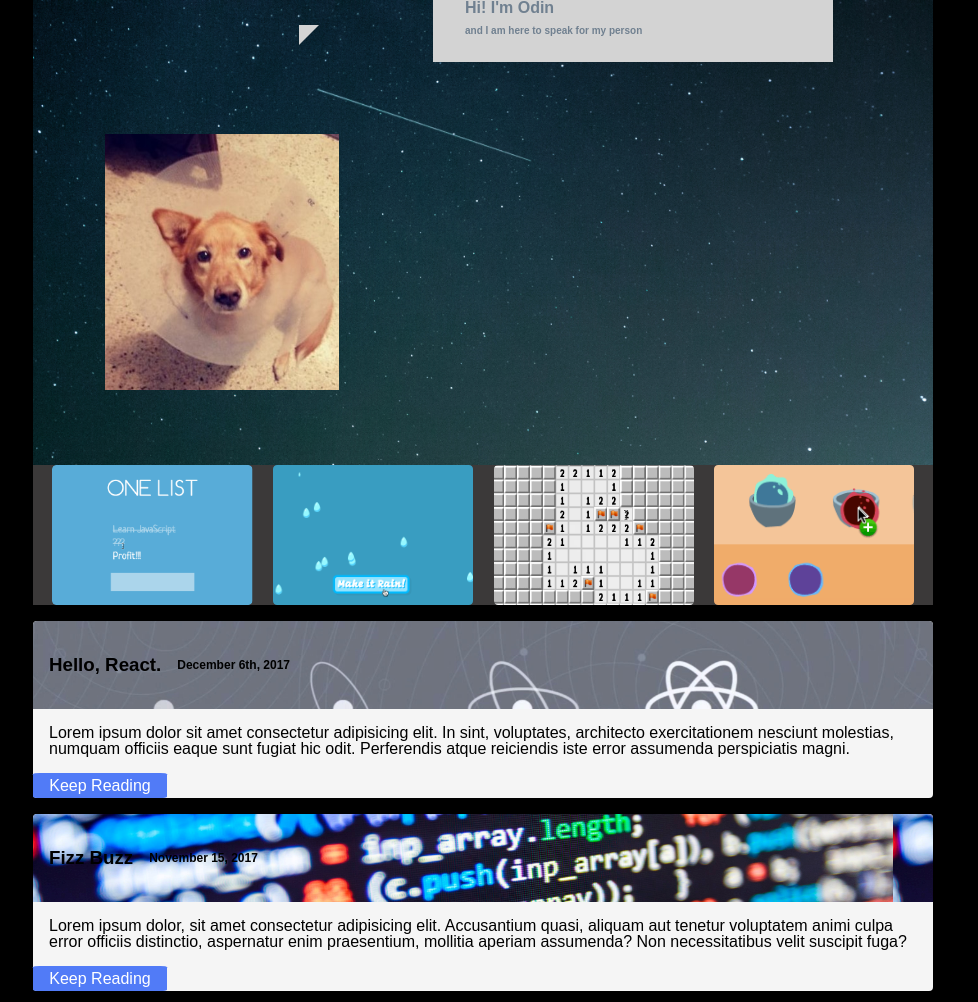
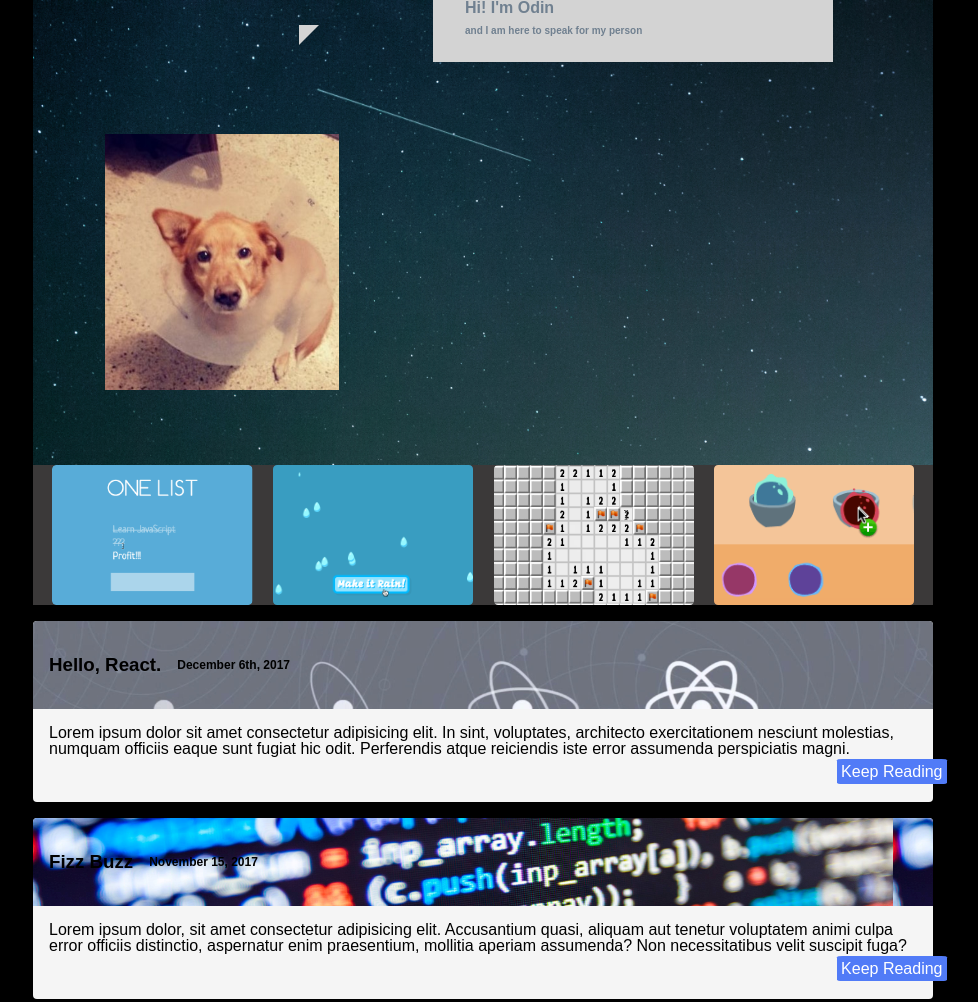
Before and after one commit to alsleaders/mock-portfolio, a website: page public/index.html in a window 1280 px wide. Shown: the top 1002 px of the page, without its empty margins (157-1135 px from the left). Drawn offline with Linux system fonts and the light colour scheme.

Commit message:
keep reading still needs to be fixed

```diff
--- a/public/index.html
+++ b/public/index.html
@@ -40,7 +40,7 @@
           </p>
         </p>
       </article>
-      <!-- <img id="codepic"> -->
+      <img id="codepic">
       <article class="text-box">
           <header class="text-header2">
             <!-- this will be background  -->
--- a/public/screen.css
+++ b/public/screen.css
@@ -93,6 +93,8 @@ main {
   border-radius: 4px;
   color: black;
   margin: 0;
+  display: flex;
+  flex-direction: column;
 }
 
 .text-header1 {
@@ -147,16 +149,17 @@ main > img {
 }
 
 #keep-reading {
-  align-items: flex-end;
+  /* align-items: flex-end; */
+  align-self: flex-end;
   text-align: center;
   max-width: 125px;
   max-height: 100px;
   background-color: #517bf7;
   color: white;
-  position: relative;
+  /* position: relative; */
   border-radius: 5%;
   padding: 0.5%;
-  /* margin: -14px; */
+  margin: -14px;
 }
 
 /* Everything below here is fine ignore it */
```
